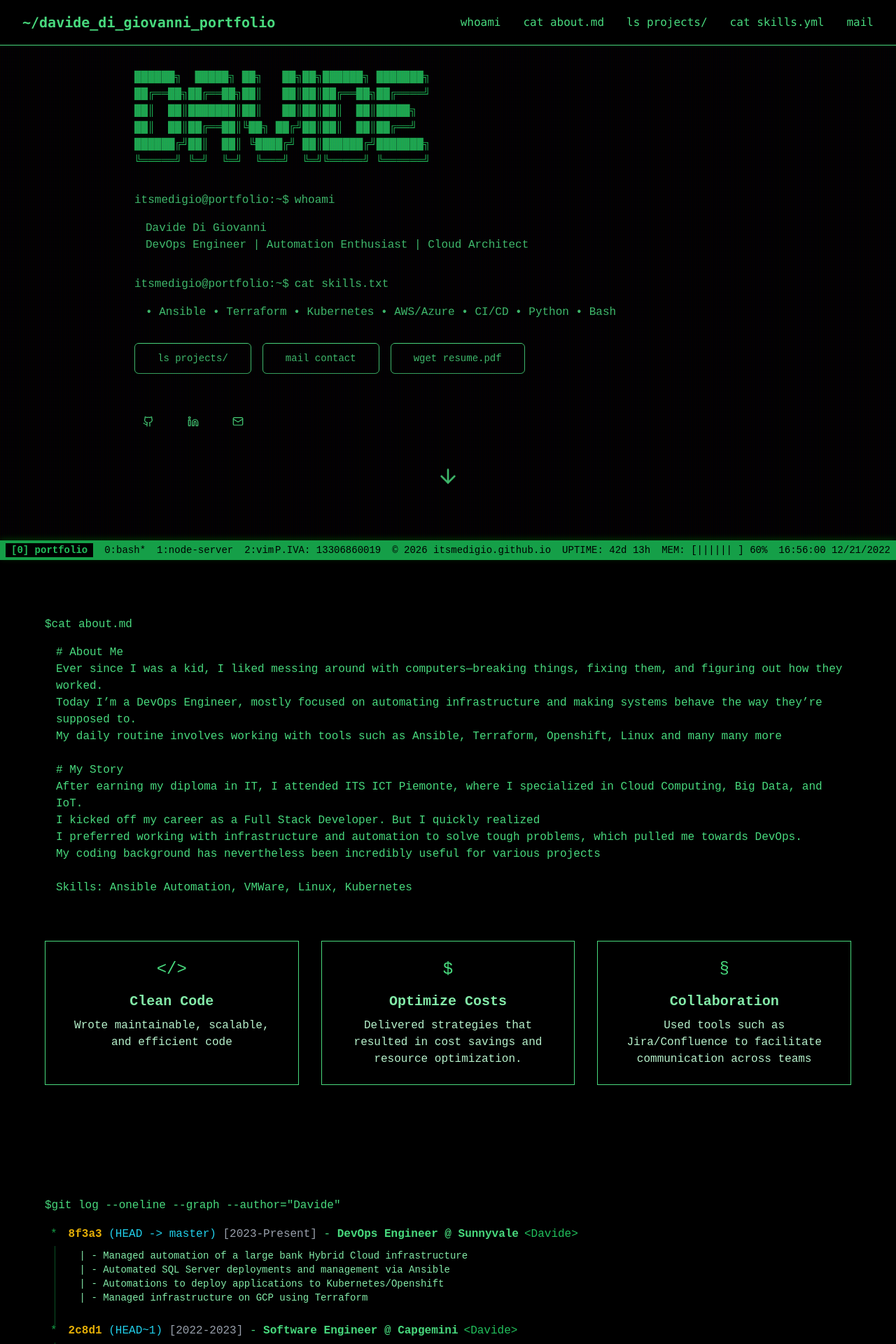
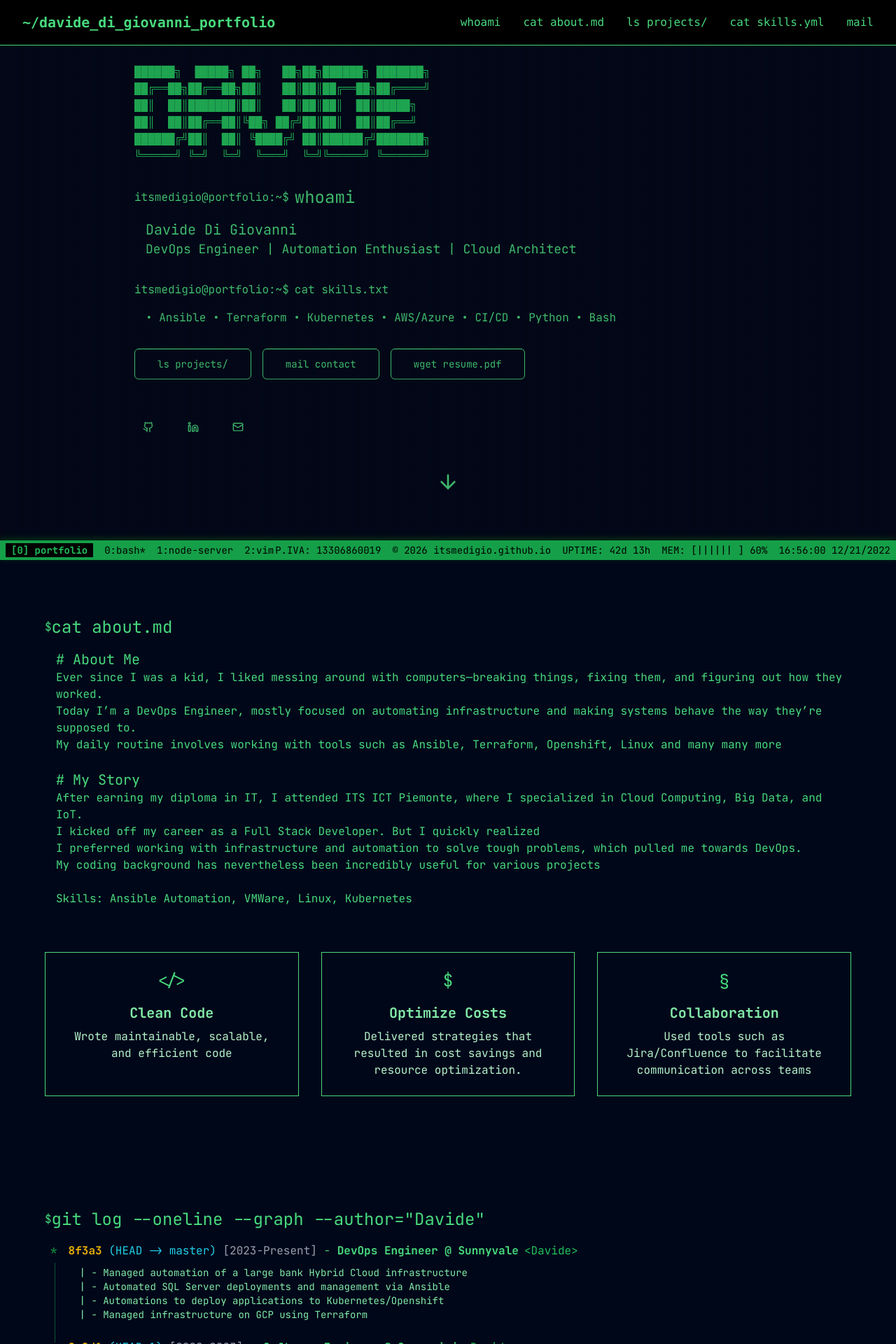
Before and after one commit to itsmedigio/personalwebsite-azure-test, a Next.js app: page / in a window 1280 px wide. Shown: the top 1920 px of the page at 70% size. Built offline with nearby package versions, Linux system fonts and the light colour scheme.

Commit message:
more improvements

```diff
--- a/app/globals.css
+++ b/app/globals.css
@@ -4,30 +4,30 @@
 
 @layer base {
   :root {
-    --background: 0 0% 0%;
+    --background: 220 100% 5%;
     --foreground: 120 100% 50%;
-    --card: 0 0% 5%;
+    --card: 220 100% 8%;
     --card-foreground: 120 100% 50%;
-    --popover: 0 0% 5%;
+    --popover: 220 100% 8%;
     --popover-foreground: 120 100% 50%;
     --primary: 120 100% 70%;
     --primary-foreground: 0 0% 0%;
-    --secondary: 0 0% 10%;
+    --secondary: 220 100% 10%;
     --secondary-foreground: 120 100% 50%;
-    --muted: 0 0% 10%;
+    --muted: 220 100% 10%;
     --muted-foreground: 120 50% 50%;
-    --accent: 0 0% 10%;
+    --accent: 220 100% 10%;
     --accent-foreground: 120 100% 50%;
     --destructive: 0 100% 50%;
     --destructive-foreground: 0 0% 0%;
-    --border: 0 0% 20%;
-    --input: 0 0% 10%;
+    --border: 220 100% 15%;
+    --input: 220 100% 10%;
     --ring: 120 100% 70%;
     --radius: 0.5rem;
   }
 
   * {
-    font-family: 'Courier New', monospace;
+    font-family: 'JetBrains Mono', monospace;
   }
 }
 
@@ -63,63 +63,83 @@ html {
   0% {
     opacity: 0.27861;
   }
+
   5% {
     opacity: 0.34769;
   }
+
   10% {
     opacity: 0.23604;
   }
+
   15% {
     opacity: 0.90626;
   }
+
   20% {
     opacity: 0.18128;
   }
+
   25% {
     opacity: 0.83891;
   }
+
   30% {
     opacity: 0.65583;
   }
+
   35% {
     opacity: 0.67807;
   }
+
   40% {
     opacity: 0.26559;
   }
+
   45% {
     opacity: 0.84693;
   }
+
   50% {
     opacity: 0.96019;
   }
+
   55% {
     opacity: 0.08594;
   }
+
   60% {
     opacity: 0.20313;
   }
+
   65% {
     opacity: 0.71988;
   }
+
   70% {
     opacity: 0.53455;
   }
+
   75% {
     opacity: 0.37288;
   }
+
   80% {
     opacity: 0.71428;
   }
+
   85% {
     opacity: 0.70419;
   }
+
   90% {
     opacity: 0.7003;
   }
+
   95% {
     opacity: 0.36108;
   }
+
   100% {
     opacity: 0.24387;
   }
@@ -133,6 +153,7 @@ html {
   0% {
     opacity: 0.98;
   }
+
   100% {
     opacity: 1;
   }
--- a/app/layout.tsx
+++ b/app/layout.tsx
@@ -19,6 +19,9 @@ export default function RootLayout({
 }>) {
   return (
     <html lang="en" suppressHydrationWarning className="dark">
+      <head>
+        <link href="https://fonts.googleapis.com/css2?family=JetBrains+Mono:wght@400;700&display=swap" rel="stylesheet" />
+      </head>
       <body suppressHydrationWarning>
         <ThemeProvider attribute="class" defaultTheme="dark" enableSystem={false}>
           {children}
--- a/components/about.tsx
+++ b/components/about.tsx
@@ -12,16 +12,16 @@ export function About() {
   }, [])
 
   return (
-    <section id="about" className="py-20 px-4 sm:px-6 lg:px-8 bg-black text-green-400">
+    <section id="about" className="py-20 px-4 sm:px-6 lg:px-8 bg-background text-green-400">
       <div className="container mx-auto max-w-6xl font-mono">
         <div className="mb-16">
           <div className="flex items-center mb-4">
             <span className="text-green-400">$ </span>
-            <TypingText text=" cat about.md" speed={100} onComplete={() => setShowContent(true)} />
+            <span className="text-2xl"><TypingText text=" cat about.md" speed={100} onComplete={() => setShowContent(true)} /></span>
           </div>
           {showContent && (
             <div className="ml-4">
-              <TypingText text="# About Me" speed={50} />
+              <span className="text-xl"><TypingText text="# About Me" speed={50} /></span>
               <br />
               <TypingText text="Ever since I was a kid, I liked messing around with computers—breaking things, fixing them, and figuring out how they worked." speed={30} />
               <br />
@@ -30,7 +30,7 @@ export function About() {
               <TypingText text="My daily routine involves working with tools such as Ansible, Terraform, Openshift, Linux and many many more" speed={30} />
               <br />
               <br />
-              <TypingText text="# My Story" speed={50} />
+              <span className="text-xl"><TypingText text="# My Story" speed={50} /></span>
               <br />
               <TypingText text="After earning my diploma in IT, I attended ITS ICT Piemonte, where I specialized in Cloud Computing, Big Data, and IoT." speed={30} />
               <br />
--- a/components/experience.tsx
+++ b/components/experience.tsx
@@ -44,12 +44,12 @@ export function Experience() {
   }, [showContent, currentCommit, commits.length])
 
   return (
-    <section id="experience" className="py-20 px-4 sm:px-6 lg:px-8 bg-black text-green-400">
+    <section id="experience" className="py-20 px-4 sm:px-6 lg:px-8 bg-background text-green-400">
       <div className="container mx-auto max-w-6xl font-mono">
         <div className="mb-16">
           <div className="flex items-center mb-4">
             <span className="text-green-400">$ </span>
-            <TypingText text='git log --oneline --graph --author="Davide"' speed={100} onComplete={() => setShowContent(true)} />
+            <span className="text-2xl"><TypingText text='git log --oneline --graph --author="Davide"' speed={100} onComplete={() => setShowContent(true)} /></span>
           </div>
           {showContent && (
             <div className="ml-2 font-mono leading-relaxed">
--- a/components/hero.tsx
+++ b/components/hero.tsx
@@ -20,10 +20,10 @@ export function Hero() {
   }, [])
 
   return (
-    <section id="home" className="min-h-screen flex flex-col justify-center px-4 sm:px-6 lg:px-8 bg-black text-green-400">
+    <section id="home" className="min-h-screen flex flex-col justify-center px-4 sm:px-6 lg:px-8 bg-background text-green-400">
       <div className="text-left max-w-4xl mx-auto font-mono w-full">
         <div className="mb-8 hidden md:block text-green-500 font-bold whitespace-pre">
-{`██████╗  █████╗ ██╗   ██╗██╗██████╗ ███████╗
+          {`██████╗  █████╗ ██╗   ██╗██╗██████╗ ███████╗
 ██╔══██╗██╔══██╗██║   ██║██║██╔══██╗██╔════╝
 ██║  ██║███████║██║   ██║██║██║  ██║█████╗
 ██║  ██║██╔══██║╚██╗ ██╔╝██║██║  ██║██╔══╝
@@ -34,13 +34,13 @@ export function Hero() {
         <div className="mb-8">
           <div className="flex items-center mb-4">
             <span className="text-green-400 mr-2">itsmedigio@portfolio:~$</span>
-            <TypingText text="whoami" speed={100} showCursor={!showContent} onComplete={() => setShowContent(true)} />
+            <span className="text-2xl"><TypingText text="whoami" speed={100} showCursor={!showContent} onComplete={() => setShowContent(true)} /></span>
           </div>
           {showContent && (
             <div className="ml-4">
-              <TypingText text="Davide Di Giovanni" speed={50} showCursor={false} />
+              <span className="text-xl"><TypingText text="Davide Di Giovanni" speed={50} showCursor={false} /></span>
               <br />
-              <TypingText text="DevOps Engineer | Automation Enthusiast | Cloud Architect" speed={30} showCursor={false} />
+              <span className="text-lg"><TypingText text="DevOps Engineer | Automation Enthusiast | Cloud Architect" speed={30} showCursor={false} /></span>
             </div>
           )}
         </div>
--- a/components/projects.tsx
+++ b/components/projects.tsx
@@ -47,12 +47,12 @@ export function Projects() {
   }, [showContent, currentProject, projects.length])
 
   return (
-    <section id="projects" className="py-20 px-4 sm:px-6 lg:px-8 bg-black text-green-400">
+    <section id="projects" className="py-20 px-4 sm:px-6 lg:px-8 bg-background text-green-400">
       <div className="container mx-auto max-w-6xl font-mono">
         <div className="mb-16">
           <div className="flex items-center mb-4">
             <span className="text-green-400">$ </span>
-            <TypingText text="ls -la projects/" speed={100} onComplete={() => setShowContent(true)} />
+            <span className="text-2xl"><TypingText text="ls -la projects/" speed={100} onComplete={() => setShowContent(true)} /></span>
           </div>
           {showContent && (
             <div className="ml-4">
--- a/components/skills.tsx
+++ b/components/skills.tsx
@@ -77,12 +77,12 @@ export function Skills() {
   }, [showContent, currentCategory, skillCategories.length])
 
   return (
-    <section id="skills" className="py-20 px-4 sm:px-6 lg:px-8 bg-black text-green-400">
+    <section id="skills" className="py-20 px-4 sm:px-6 lg:px-8 bg-background text-green-400">
       <div className="container mx-auto max-w-6xl font-mono">
         <div className="mb-16">
           <div className="flex items-center mb-4">
             <span className="text-green-400">$ </span>
-            <TypingText text="cat skills.yml" speed={100} onComplete={() => setShowContent(true)} />
+            <span className="text-2xl"><TypingText text="cat skills.yml" speed={100} onComplete={() => setShowContent(true)} /></span>
           </div>
           {showContent && (
             <div className="ml-4">
```
